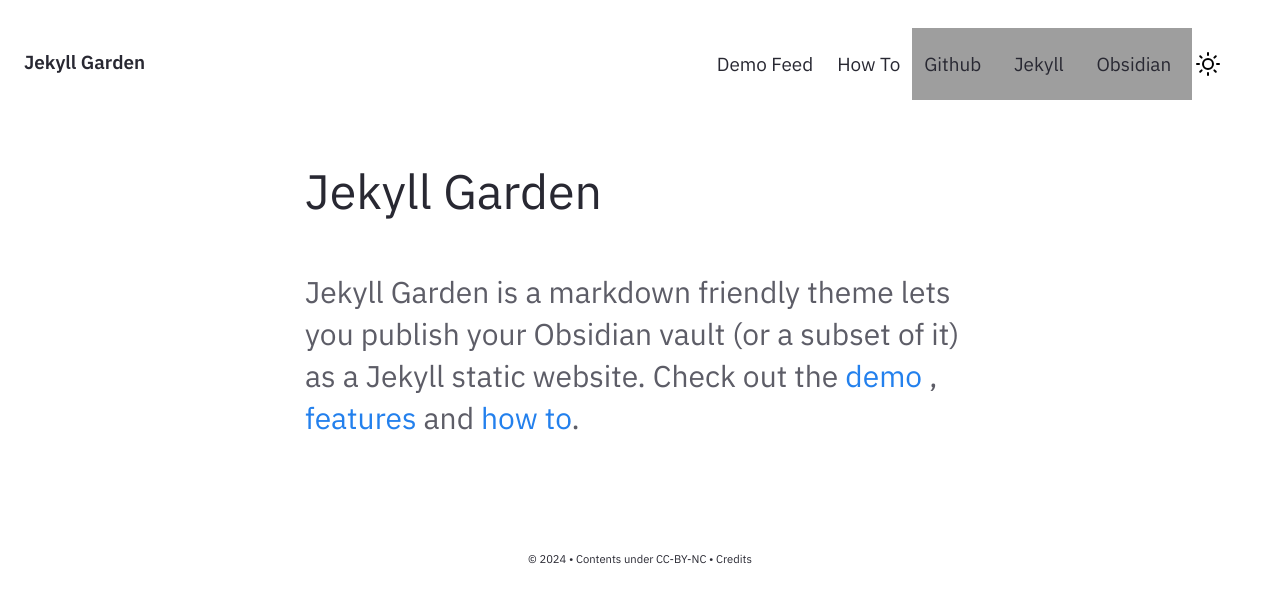
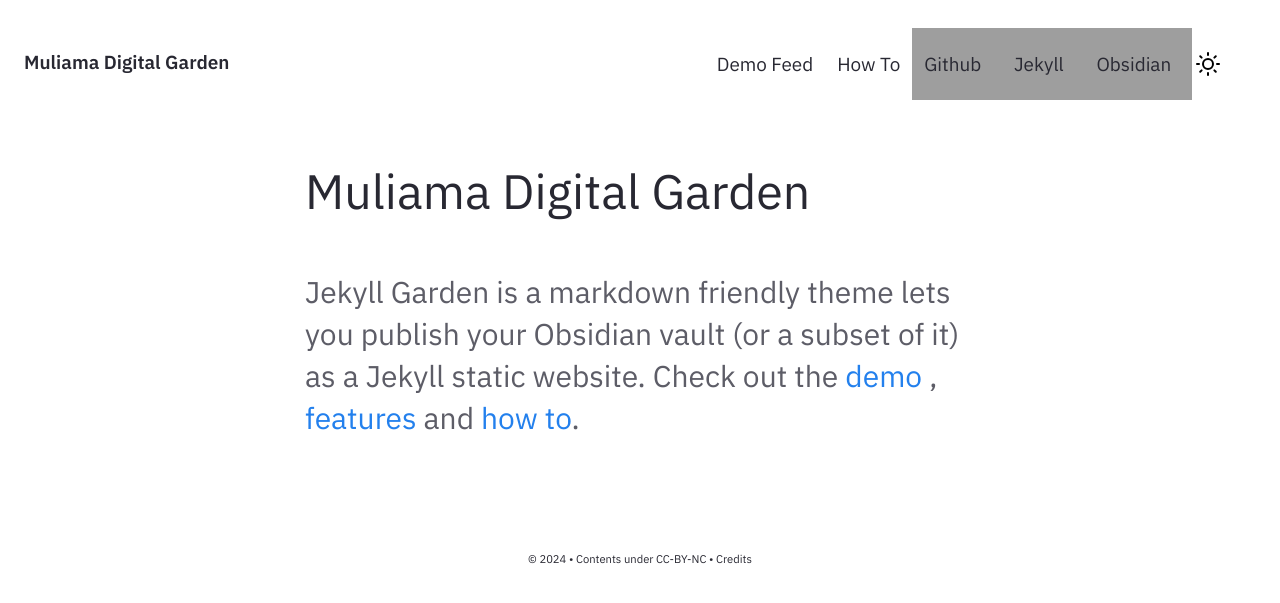
Before and after one commit to TheMuliama/My-Digital-Garden, a Jekyll site: the page built from pages/index.md, in a window 1280 px wide, cut to the strip 0-603 px from the top of the page. Built offline with Jekyll 4.4.1, drawn with Linux system fonts in a browser that asks for light colours; grey boxes are pictures that could not be loaded.

Commit message:
Update _config.yml

```diff
--- a/_config.yml
+++ b/_config.yml
@@ -27,7 +27,7 @@
 
 # Website Header, Description, Footer year and text.
 # If you are deleting this, make sure you remove it from HTML files too
-heading: Jekyll Garden # Change this
+heading: Muliama Digital Garden # Change this
 content: Obsidian ready Jekyll Theme
 copyright:
   year: © 2024
```
